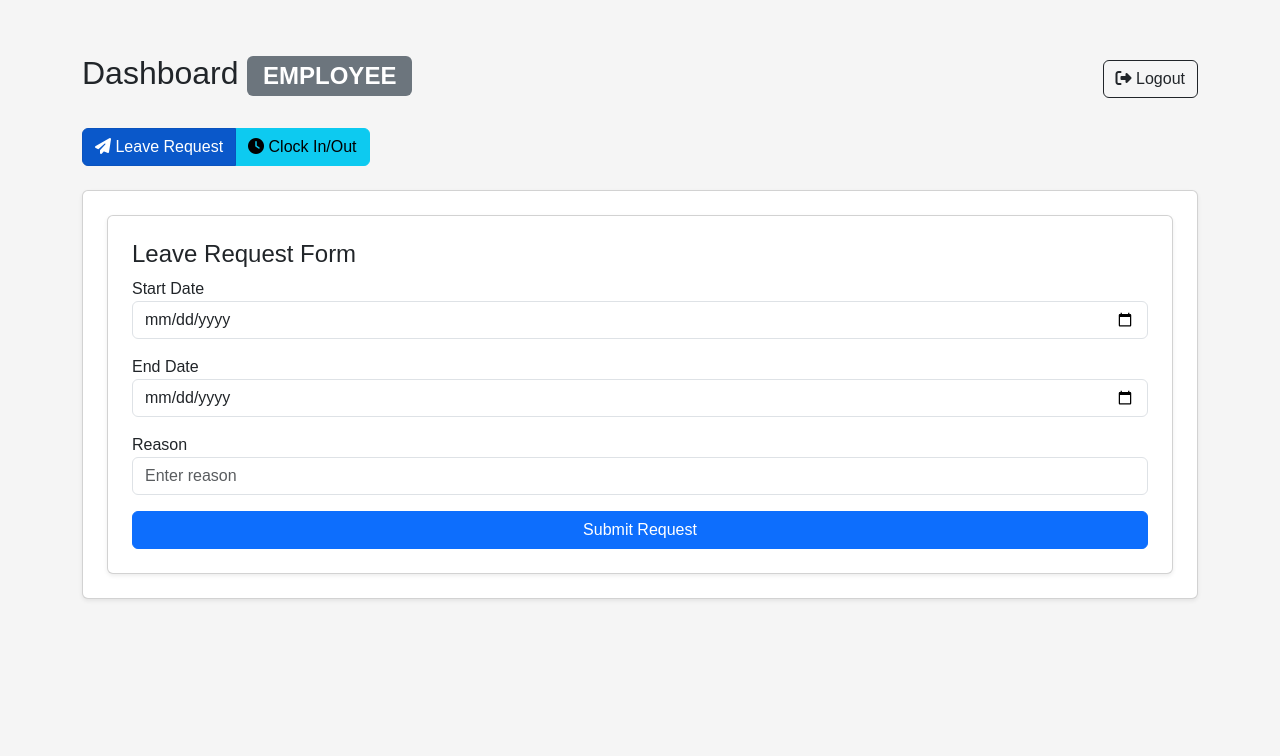
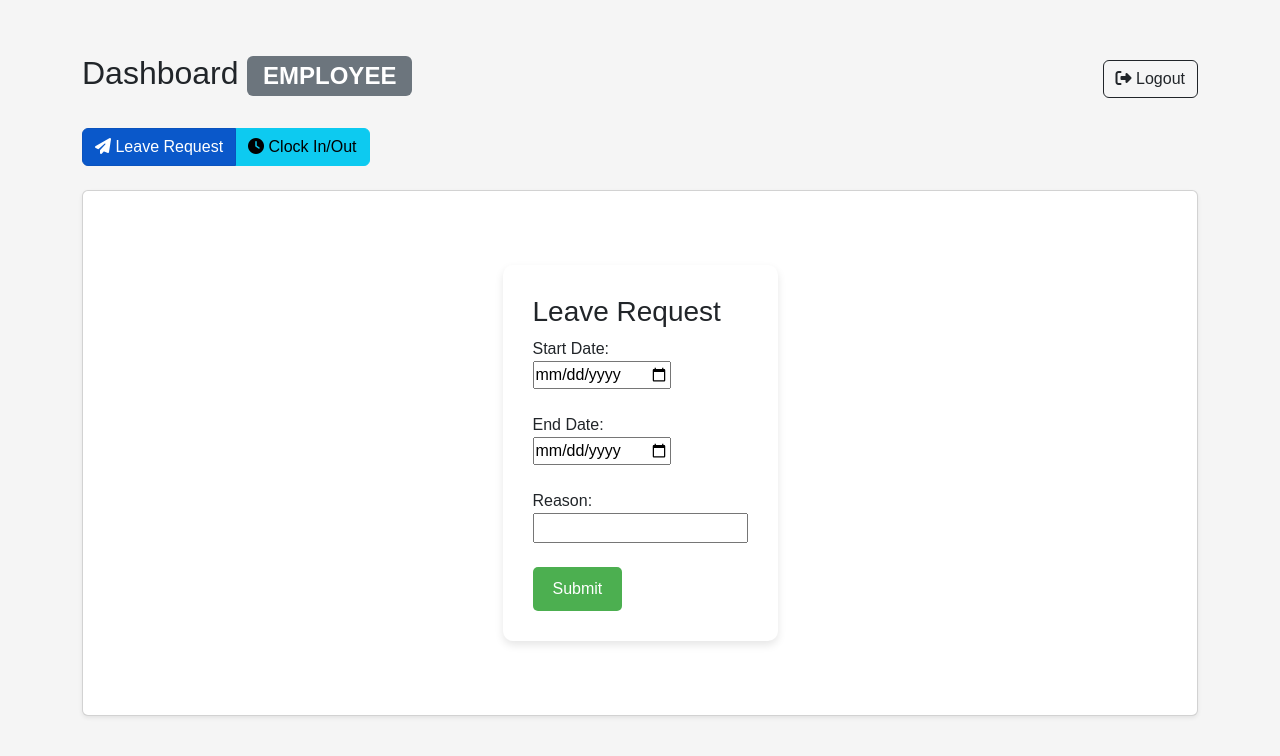
Before and after one commit to saibandi1234/attendance-tracker, a React (Create React App) app in the folder frontend/: page / in a window 1280 px wide. Shown: the top 756 px of the page. Built offline with nearby package versions, Linux system fonts and the light colour scheme.

Commit message:
Enhanced UI: Centered forms and applied background color

```diff
--- a/frontend/src/components/AttendanceForm.js
+++ b/frontend/src/components/AttendanceForm.js
@@ -1,50 +1,57 @@
 import React, { useState } from 'react';
 
 const AttendanceForm = () => {
-  const [status, setStatus] = useState('clock-in');
+  const username = localStorage.getItem('username');
+  const [status, setStatus] = useState('clock_in');
 
   const handleSubmit = async (e) => {
     e.preventDefault();
-    const attendanceLog = {
-      employee_id: localStorage.getItem('username'),
-      log_time: new Date().toISOString(),
-      status,
-    };
-
     try {
-      const res = await fetch('https://attendance-backend-vcna.onrender.com/api/attendance', {
+      const response = await fetch('https://attendance-backend-vcna.onrender.com/api/attendance', {
         method: 'POST',
         headers: { 'Content-Type': 'application/json' },
-        body: JSON.stringify(attendanceLog),
+        body: JSON.stringify({ emp_id: username, status }),
       });
-      if (res.ok) {
-        alert('Attendance logged successfully!');
+      if (response.ok) {
+        alert(`Attendance ${status.replace('_', ' ')} recorded`);
       } else {
-        alert('Logging failed');
+        alert('Error logging attendance');
       }
-    } catch (error) {
-      console.error('Error logging attendance:', error);
+    } catch (err) {
+      console.error('Error logging attendance:', err);
     }
   };
 
   return (
-    <div className="card p-4 shadow-sm">
-      <h4>Clock In / Clock Out</h4>
+    <div style={{
+      maxWidth: '400px',
+      margin: '50px auto',
+      padding: '30px',
+      backgroundColor: '#fff',
+      borderRadius: '10px',
+      boxShadow: '0 4px 8px rgba(0,0,0,0.1)',
+      fontFamily: 'Arial, sans-serif'
+    }}>
+      <h3>Attendance</h3>
       <form onSubmit={handleSubmit}>
-        <div className="mb-3">
-          <label>Status</label>
-          <select
-            className="form-select"
-            value={status}
-            onChange={(e) => setStatus(e.target.value)}
-            required
-          >
-            <option value="clock-in">Clock In</option>
-            <option value="clock-out">Clock Out</option>
-          </select>
-        </div>
-        <button className="btn btn-success w-100" type="submit">
-          Submit Attendance
+        <label>
+          <input type="radio" value="clock_in" checked={status === 'clock_in'} onChange={(e) => setStatus(e.target.value)} />
+          Clock In
+        </label><br />
+        <label>
+          <input type="radio" value="clock_out" checked={status === 'clock_out'} onChange={(e) => setStatus(e.target.value)} />
+          Clock Out
+        </label><br /><br />
+
+        <button type="submit" style={{
+          backgroundColor: '#4CAF50',
+          color: 'white',
+          padding: '10px 20px',
+          border: 'none',
+          borderRadius: '5px',
+          cursor: 'pointer'
+        }}>
+          Submit
         </button>
       </form>
     </div>
--- a/frontend/src/components/LeaveRequestForm.js
+++ b/frontend/src/components/LeaveRequestForm.js
@@ -1,77 +1,62 @@
 import React, { useState } from 'react';
 
 const LeaveRequestForm = () => {
+  const username = localStorage.getItem('username');
   const [startDate, setStartDate] = useState('');
   const [endDate, setEndDate] = useState('');
   const [reason, setReason] = useState('');
 
   const handleSubmit = async (e) => {
     e.preventDefault();
-    const leaveRequest = {
-      leave_id: Date.now(),
-      employee_id: localStorage.getItem('username'),
-      start_date: startDate,
-      end_date: endDate,
-      reason,
-      status: 'pending',
-    };
-
     try {
-      const res = await fetch('https://attendance-backend-vcna.onrender.com/api/leave_requests', {
+      const response = await fetch('https://attendance-backend-vcna.onrender.com/api/leave_requests', {
         method: 'POST',
         headers: { 'Content-Type': 'application/json' },
-        body: JSON.stringify(leaveRequest),
+        body: JSON.stringify({ employee_id: username, start_date: startDate, end_date: endDate, reason }),
       });
-      if (res.ok) {
-        alert('Leave Request Submitted!');
+      if (response.ok) {
+        alert('Leave request submitted');
         setStartDate('');
         setEndDate('');
         setReason('');
       } else {
-        alert('Submission failed');
+        alert('Error submitting leave request');
       }
-    } catch (error) {
-      console.error('Error submitting leave request:', error);
+    } catch (err) {
+      console.error('Error submitting leave request:', err);
     }
   };
 
   return (
-    <div className="card p-4 shadow-sm">
-      <h4>Leave Request Form</h4>
+    <div style={{
+      maxWidth: '400px',
+      margin: '50px auto',
+      padding: '30px',
+      backgroundColor: '#fff',
+      borderRadius: '10px',
+      boxShadow: '0 4px 8px rgba(0,0,0,0.1)',
+      fontFamily: 'Arial, sans-serif'
+    }}>
+      <h3>Leave Request</h3>
       <form onSubmit={handleSubmit}>
-        <div className="mb-3">
-          <label>Start Date</label>
-          <input
-            type="date"
-            className="form-control"
-            value={startDate}
-            onChange={(e) => setStartDate(e.target.value)}
-            required
-          />
-        </div>
-        <div className="mb-3">
-          <label>End Date</label>
-          <input
-            type="date"
-            className="form-control"
-            value={endDate}
-            onChange={(e) => setEndDate(e.target.value)}
-            required
-          />
-        </div>
-        <div className="mb-3">
-          <label>Reason</label>
-          <input
-            type="text"
-            className="form-control"
-            value={reason}
-            onChange={(e) => setReason(e.target.value)}
-            placeholder="Enter reason"
-            required
-          />
-        </div>
-        <button className="btn btn-primary w-100" type="submit">
-          Submit Request
+        <label>Start Date:</label><br />
+        <input type="date" value={startDate} onChange={(e) => setStartDate(e.target.value)} required /><br /><br />
+
+        <label>End Date:</label><br />
+        <input type="date" value={endDate} onChange={(e) => setEndDate(e.target.value)} required /><br /><br />
+
+        <label>Reason:</label><br />
+        <input type="text" value={reason} onChange={(e) => setReason(e.target.value)} required /><br /><br />
+
+        <button type="submit" style={{
+          backgroundColor: '#4CAF50',
+          color: 'white',
+          padding: '10px 20px',
+          border: 'none',
+          borderRadius: '5px',
+          cursor: 'pointer'
+        }}>
+          Submit
         </button>
       </form>
     </div>
```
